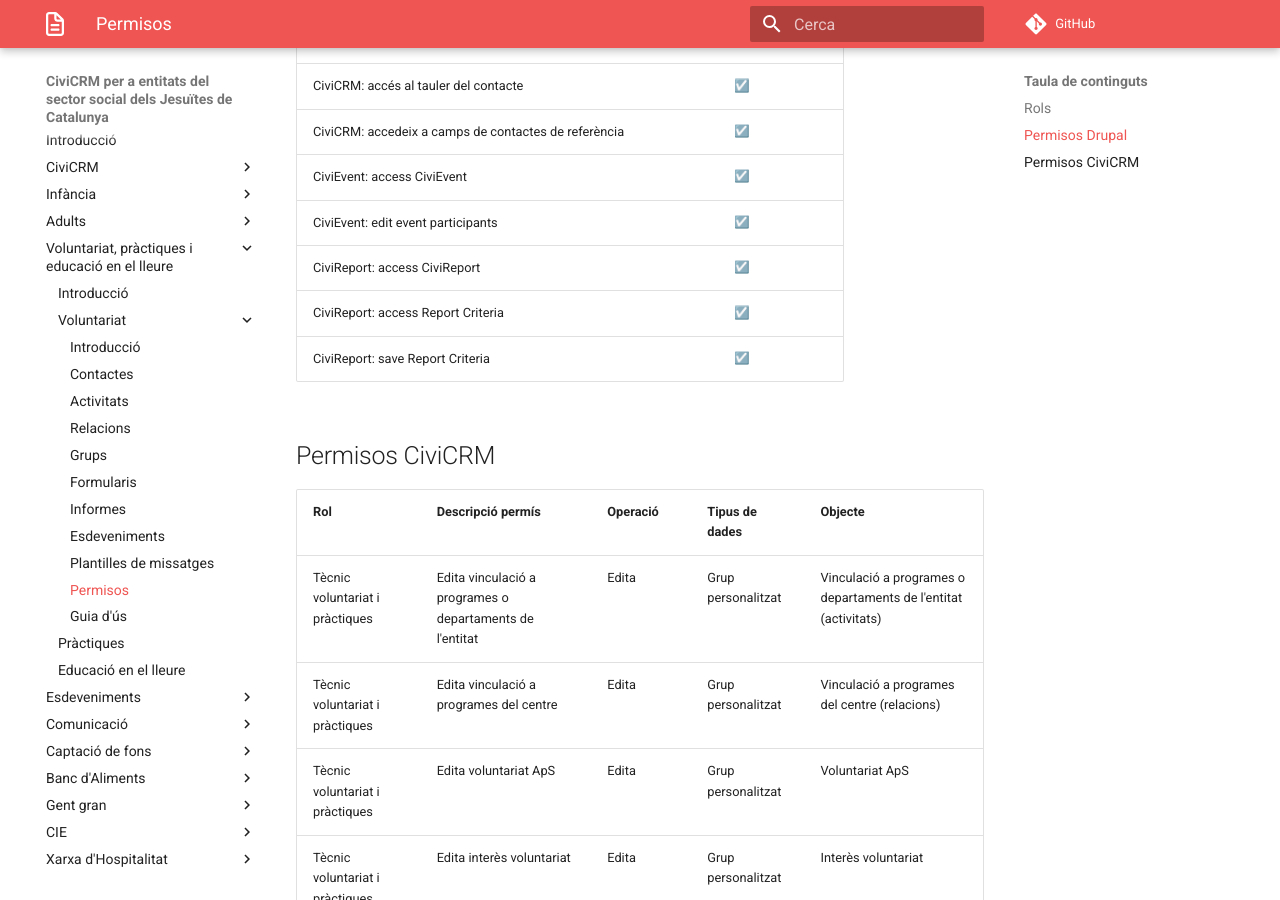
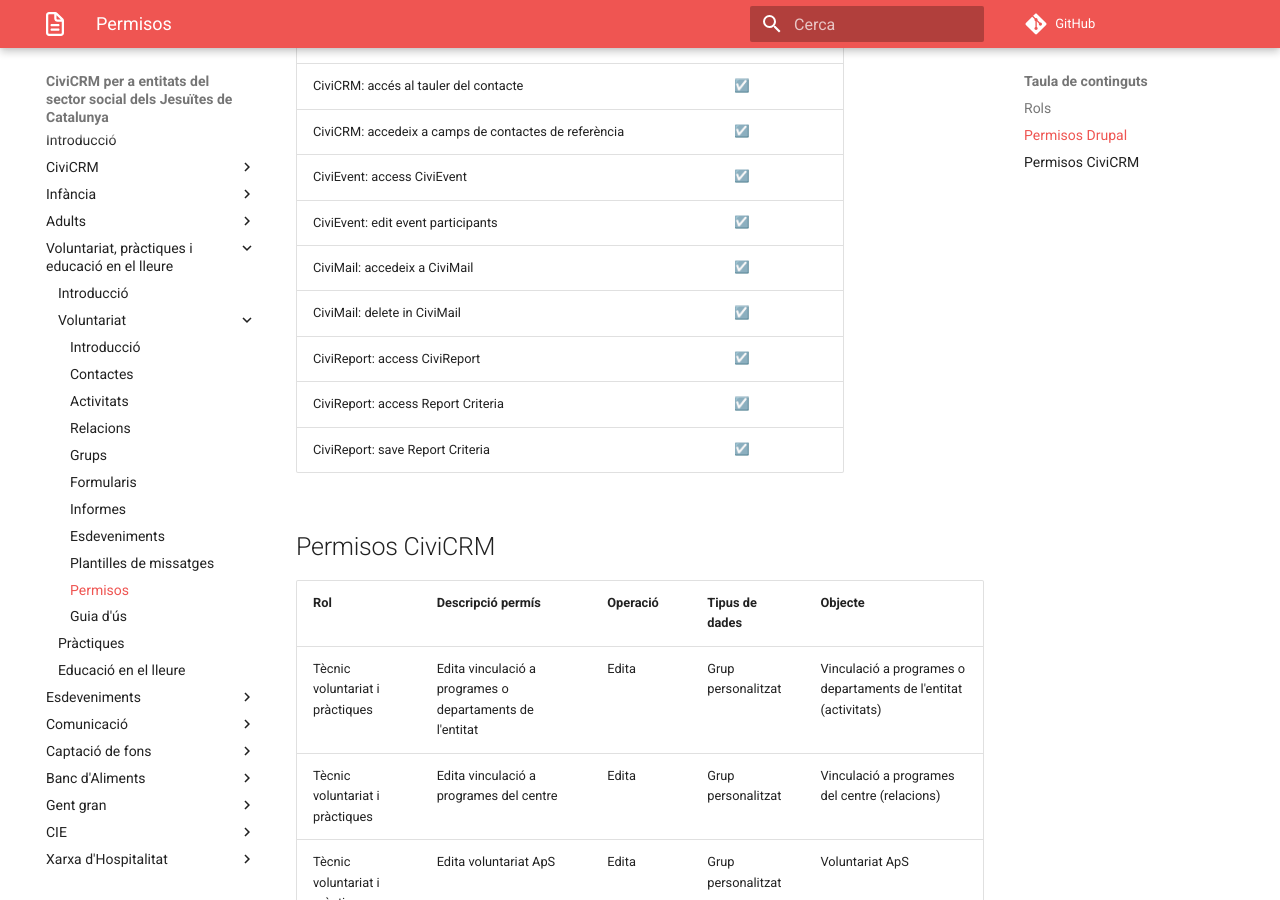
Before and after one commit to xavi-xaloc/civicrm-for-socialsj-doc, an MkDocs documentation site: the page built from docs/voluntariat-practiques-educacio-lleure/voluntariat/permisos.md, in a window 1280 px wide and 900 px high, scrolled down 537 px. Built offline with MkDocs 1.6.1 and Material for MkDocs 9.7.7, drawn with Linux system fonts in a browser that asks for light colours; emoji names are drawn with the system emoji font; comment, search, counter and statistics services are not loaded.

Commit message:
Actualitza permisos mòdul Voluntariat

```diff
--- a/docs/voluntariat-practiques-educacio-lleure/voluntariat/permisos.md
+++ b/docs/voluntariat-practiques-educacio-lleure/voluntariat/permisos.md
@@ -16,6 +16,8 @@
 | CiviCRM: accedeix a camps de contactes de referència |     :ballot_box_with_check:     |
 | CiviEvent: access CiviEvent                          |     :ballot_box_with_check:     |
 | CiviEvent: edit event participants                   |     :ballot_box_with_check:     |
+| CiviMail: accedeix a CiviMail                        |     :ballot_box_with_check:     |
+| CiviMail: delete in CiviMail                         |     :ballot_box_with_check:     |
 | CiviReport: access CiviReport                        |     :ballot_box_with_check:     |
 | CiviReport: access Report Criteria                   |     :ballot_box_with_check:     |
 | CiviReport: save Report Criteria                     |     :ballot_box_with_check:     |
```
